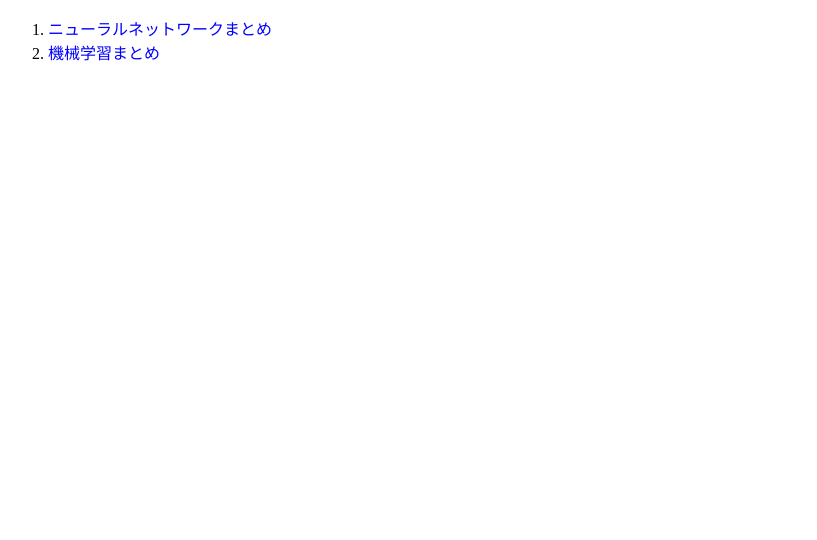
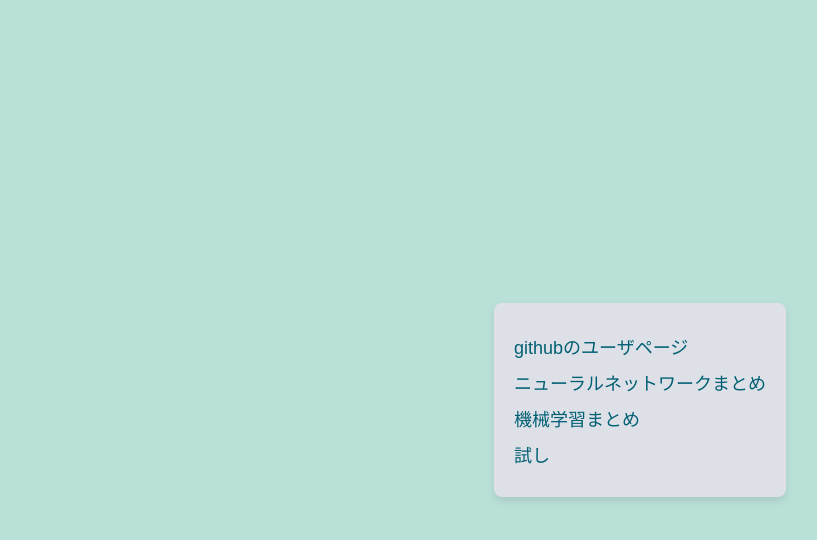
Before and after one commit to DaichiYano610/daichiyano610.github.io, a plain HTML site: page index.html in a window 1280 px wide. Shown: the whole page, without its empty margins (0-817 px from the left). Drawn offline with Linux system fonts and the light colour scheme.

Commit message:
試しページでのjsの練習

```diff
--- a/index.html
+++ b/index.html
@@ -7,8 +7,10 @@
   </head>
   <body>
     <ol>
+      <li><a href="https://github.com/DaichiYano610">githubのユーザページ</a></li>
       <li><a href="NNsummary/index.html">ニューラルネットワークまとめ</a></li>
       <li><a href="MLsummary/index.html">機械学習まとめ</a></li>
+      <li><a href="play/index.html">試し</a></li>
     </ol>
   </body>
 </html>
--- a/top.css
+++ b/top.css
@@ -1,8 +1,34 @@
-a{
+body {
+    font-family: 'Arial', sans-serif;
+    background-color: #3eaa915a;
+    color: #333;
+    margin: 0;
+    padding: 0;
+    display: flex;
+    justify-content: center;
+    align-items: center;
+    height: 100vh;
+  }
+
+  ol {
+    background: #dde1e7;
+    padding: 20px;
+    border-radius: 8px;
+    box-shadow: 0 4px 8px rgba(0, 0, 0, 0.1);
+  }
+
+  li {
+    margin: 10px 0;
+    list-style-type: none;
+  }
+
+  a {
     text-decoration: none;
-    color: blue;
-}
+    color: #005f73;
+    font-size: 18px;
+    transition: color 0.3s;
+  }
 
-a:hover{
-    text-decoration: underline;
-}
+  a:hover {
+    color: #0a9396;
+  }
```
Also changed, not shown: play/index.html (added, +13 -0 lines), play/index.js (added, +15 -0 lines).
